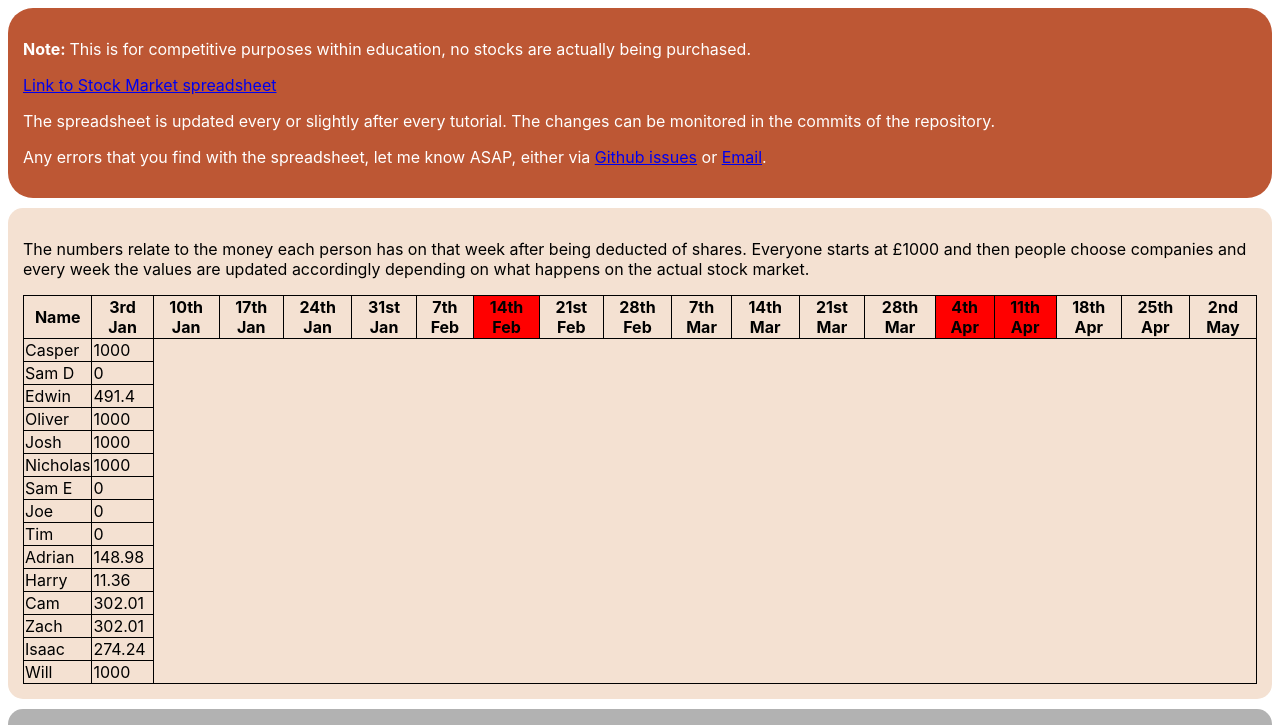
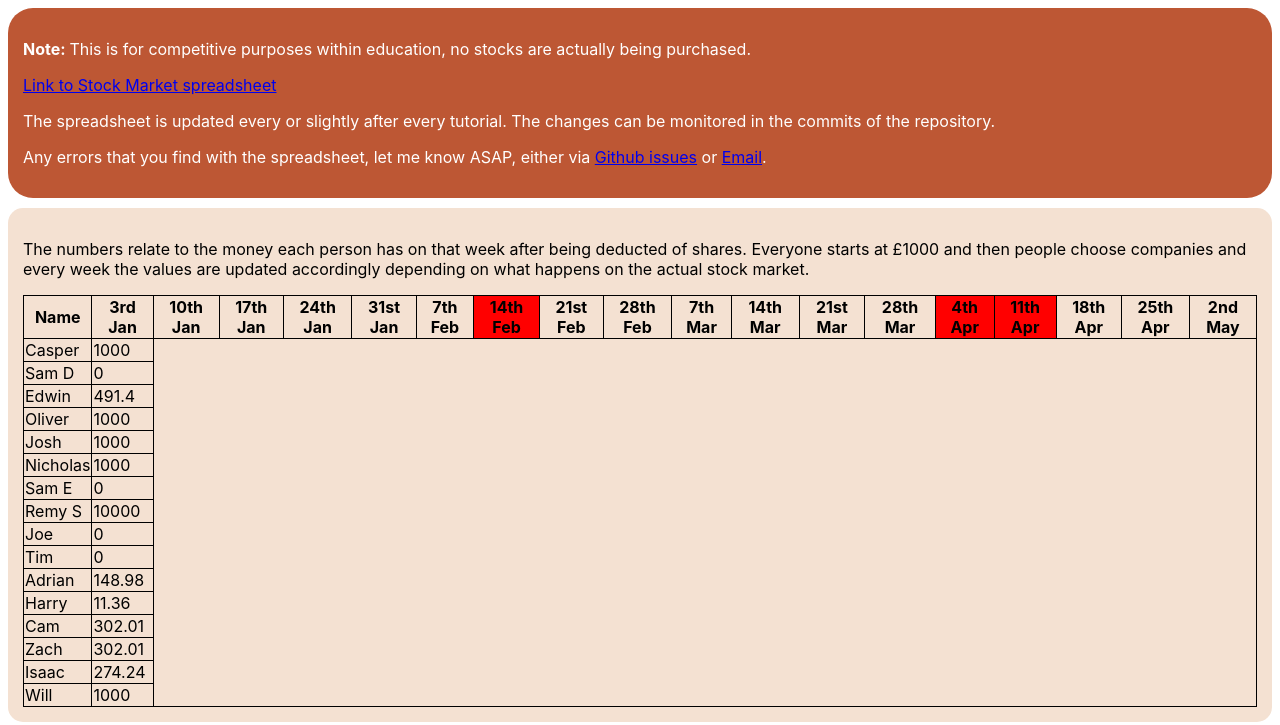
Before and after one commit to WillTheDeveloper/BrabenLeagueTable, a plain HTML site: page index.html in a window 1280 px wide. Shown: the part 102-827 px from the top of the page. Drawn offline with nearby package versions, Linux system fonts and the light colour scheme; a web font is replaced by a local one.

Commit message:
Update index.html

```diff
--- a/index.html
+++ b/index.html
@@ -148,6 +148,14 @@
 					</td>
 					<td>
 						0
+					</td>
+				</tr>
+				<tr>
+					<td>
+						Remy S
+					</td>
+					<td>
+						10000
 					</td>
 				</tr>
 				<tr>
```
